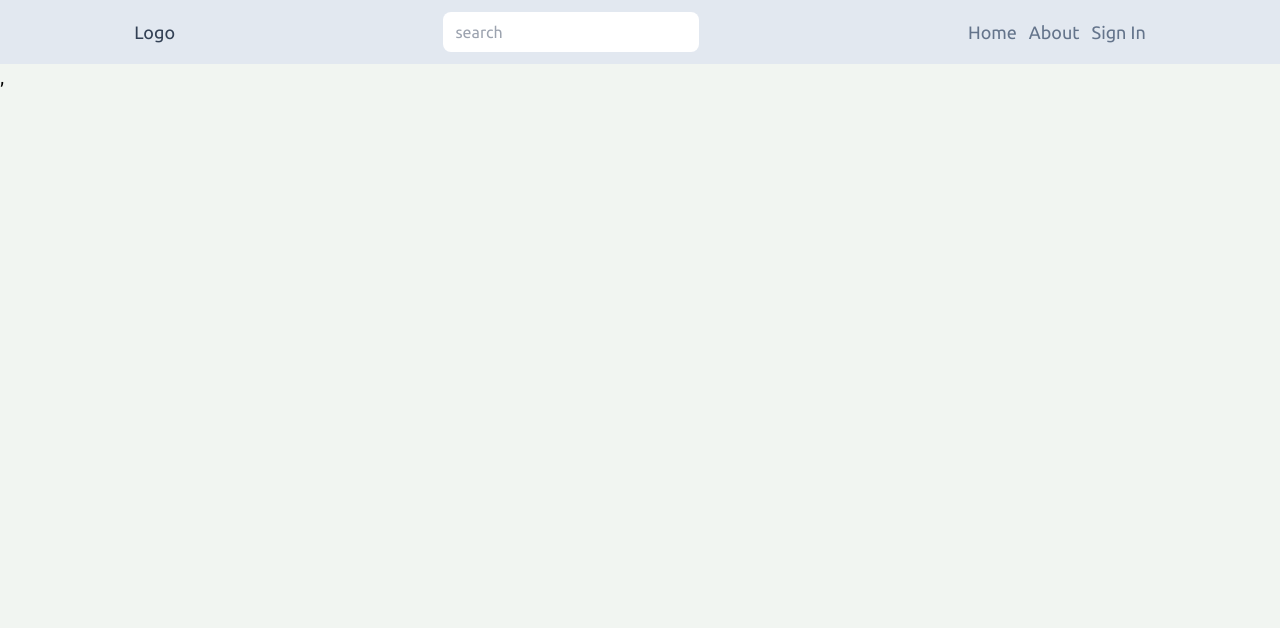
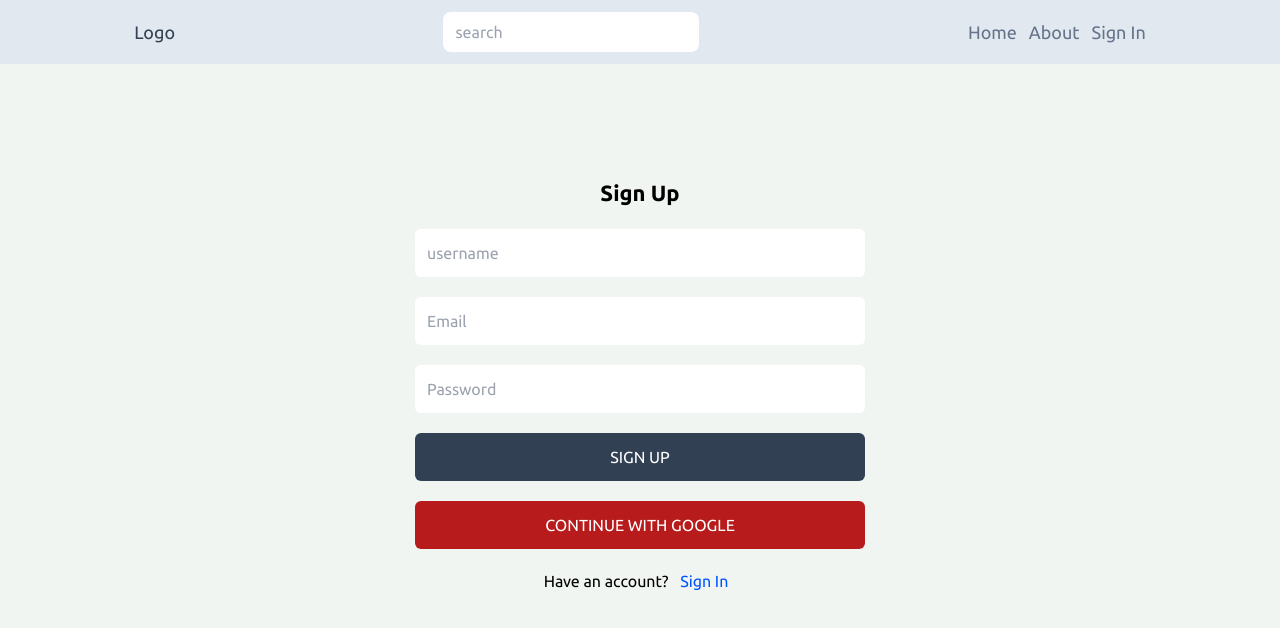
Before and after one commit to Khant-N-N/Mern-estate, a React (Vite) app in the folder client/: page /signup in a window 1280 px wide. Shown: the top 628 px of the page. Built offline with nearby package versions, Linux system fonts and the light colour scheme.

Commit message:
Create signin/up ui

```diff
--- a/client/src/App.jsx
+++ b/client/src/App.jsx
@@ -1,14 +1,22 @@
-import React from "react";
+import React, { Suspense, lazy } from "react";
 import Navbar from "./components/Navbar";
 import Home from "./pages/Home";
 import { Route, Routes } from "react-router-dom";
+import Loader from "./components/Loader";
+
+const SignIn = lazy(() => import("./pages/SignIn"));
+const SignUp = lazy(() => import("./pages/SignUp"));
 const App = () => {
   return (
     <div className="max-w-[2100px] mx-auto xll:text-[40px]">
       <Navbar />
-      <Routes>
-        <Route exact path="/" element={<Home />} />
-      </Routes>
+      <Suspense fallback={<Loader />}>
+        <Routes>
+          <Route exact path="/" element={<Home />} />
+          <Route path="/signin" element={<SignIn />} />
+          <Route path="/signup" element={<SignUp />} />
+        </Routes>
+      </Suspense>
     </div>
   );
 };
--- /dev/null
+++ b/client/src/components/Loader.jsx
@@ -0,0 +1,11 @@
+import React from "react";
+
+const Loader = () => {
+  return (
+    <div className="w-full text-center h-[80vh] flex justify-center items-center">
+      Loading...
+    </div>
+  );
+};
+
+export default Loader;
--- a/client/src/components/Navbar.jsx
+++ b/client/src/components/Navbar.jsx
@@ -25,7 +25,7 @@ const Navbar = () => {
           Home
         </NavLink>
         <NavLink
-          to="about"
+          to="/about"
           className={({ isActive }) =>
             isActive ? "text-[var(--text1)]" : "text-[var(--text2)]"
           }
@@ -33,7 +33,7 @@ const Navbar = () => {
           About
         </NavLink>
         <NavLink
-          to="signIn"
+          to="/signin"
           className={({ isActive }) =>
             isActive ? "text-[var(--text1)]" : "text-[var(--text2)]"
           }
--- a/client/src/index.css
+++ b/client/src/index.css
@@ -4,7 +4,7 @@
 @tailwind utilities;
 
 :root {
-  --bg: #f1f5f1;
+  --bg: rgb(241, 245, 241);
   --sec: #e2e8f0;
   --text2: #64748b;
   --text1: #334155;
--- a/client/src/main.jsx
+++ b/client/src/main.jsx
@@ -9,6 +9,5 @@ ReactDOM.createRoot(document.getElementById("root")).render(
     <React.StrictMode>
       <App />
     </React.StrictMode>
-    ,
   </BrowserRouter>
 );
--- /dev/null
+++ b/client/src/pages/SignIn.jsx
@@ -0,0 +1,50 @@
+import React from "react";
+import { Link } from "react-router-dom";
+
+const SignIn = () => {
+  const handleSubmit = (e) => {
+    e.preventDefault();
+  };
+  return (
+    <form
+      onSubmit={handleSubmit}
+      className="w-[90%] text-[16px] max-w-[500px] h-[80vh] flex flex-col justify-center items-center gap-5 m-auto"
+    >
+      <h3 className="font-bold text-[22px]">Sign In</h3>
+      <input
+        type="email"
+        name="email"
+        placeholder="Email"
+        required
+        className="w-[90%] p-3 rounded-md border-none outline-none"
+      />
+      <input
+        type="password"
+        name="password"
+        placeholder="Password"
+        required
+        className="w-[90%] p-3 rounded-md border-none outline-none"
+      />
+      <button
+        type="submit"
+        className="w-[90%] p-3 rounded-md bg-[#324054] hover:bg-[#324054]/90 uppercase text-white"
+      >
+        Sign in
+      </button>
+      <button
+        type="button"
+        className="w-[90%] p-3 rounded-md bg-[#b81b1b] hover:bg-[#b81b1b]/90 uppercase text-white"
+      >
+        Continue with google
+      </button>
+      <p>
+        Don't Have an account?{" "}
+        <Link to="/signup" className="text-[#0055ff] mx-2">
+          Sign Up
+        </Link>
+      </p>
+    </form>
+  );
+};
+
+export default SignIn;
--- /dev/null
+++ b/client/src/pages/SignUp.jsx
@@ -0,0 +1,57 @@
+import React from "react";
+import { Link } from "react-router-dom";
+
+const SignUp = () => {
+  const handleSubmit = (e) => {
+    e.preventDefault();
+  };
+  return (
+    <form
+      onSubmit={handleSubmit}
+      className="w-[90%] text-[16px] max-w-[500px] h-[80vh] flex flex-col justify-center items-center gap-5 m-auto"
+    >
+      <h3 className="font-bold text-[22px]">Sign Up</h3>
+      <input
+        type="text"
+        name="username"
+        placeholder="username"
+        required
+        className="w-[90%] p-3 rounded-md border-none outline-none"
+      />
+      <input
+        type="email"
+        name="email"
+        placeholder="Email"
+        required
+        className="w-[90%] p-3 rounded-md border-none outline-none"
+      />
+      <input
+        type="password"
+        name="password"
+        placeholder="Password"
+        required
+        className="w-[90%] p-3 rounded-md border-none outline-none"
+      />
+      <button
+        type="submit"
+        className="w-[90%] p-3 rounded-md bg-[#324054] hover:bg-[#324054]/90 uppercase text-white"
+      >
+        Sign Up
+      </button>
+      <button
+        type="button"
+        className="w-[90%] p-3 rounded-md bg-[#b81b1b] hover:bg-[#b81b1b]/90 uppercase text-white"
+      >
+        Continue with google
+      </button>
+      <p>
+        Have an account?{" "}
+        <Link to="/signin" className="text-[#0055ff] mx-2">
+          Sign In
+        </Link>
+      </p>
+    </form>
+  );
+};
+
+export default SignUp;
```
